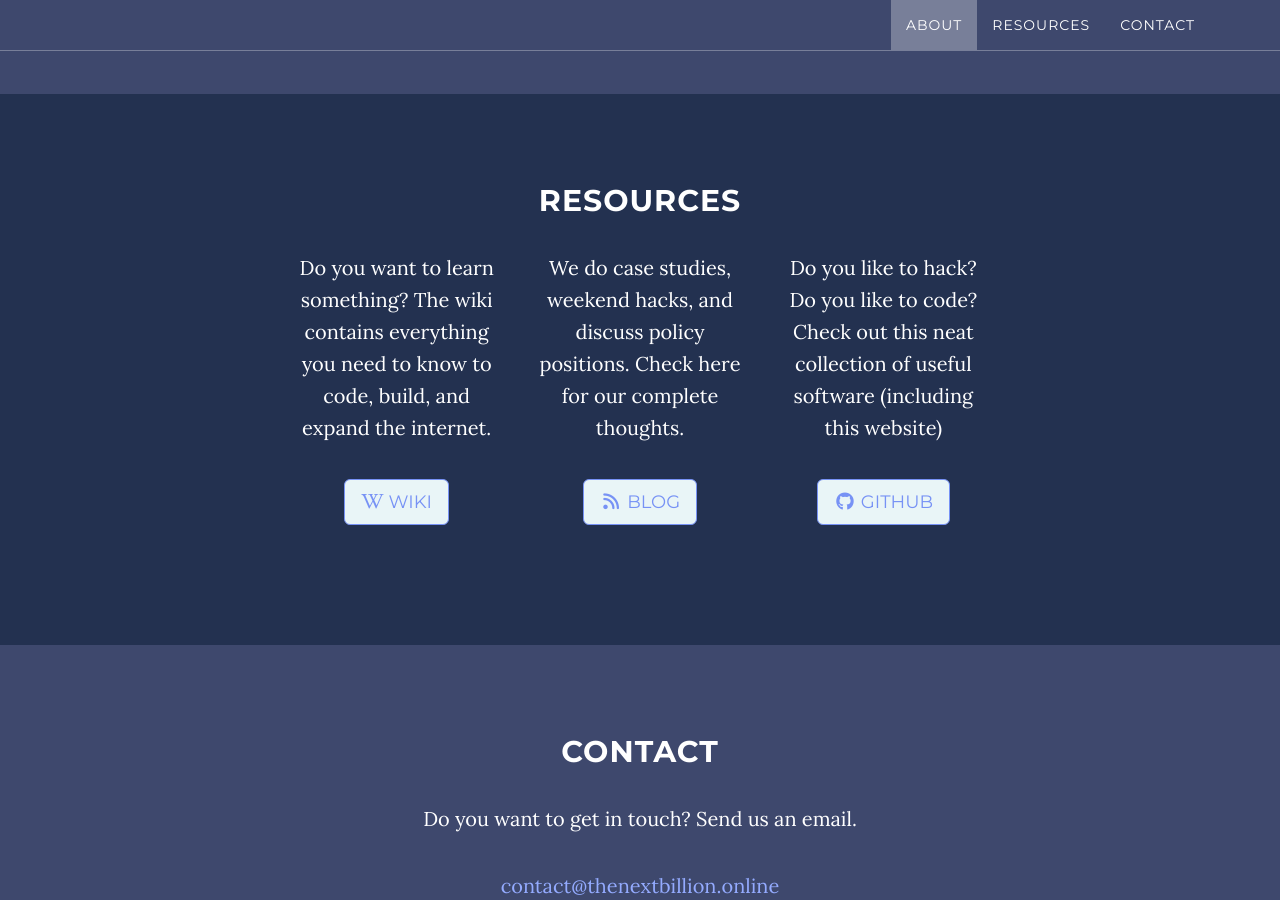
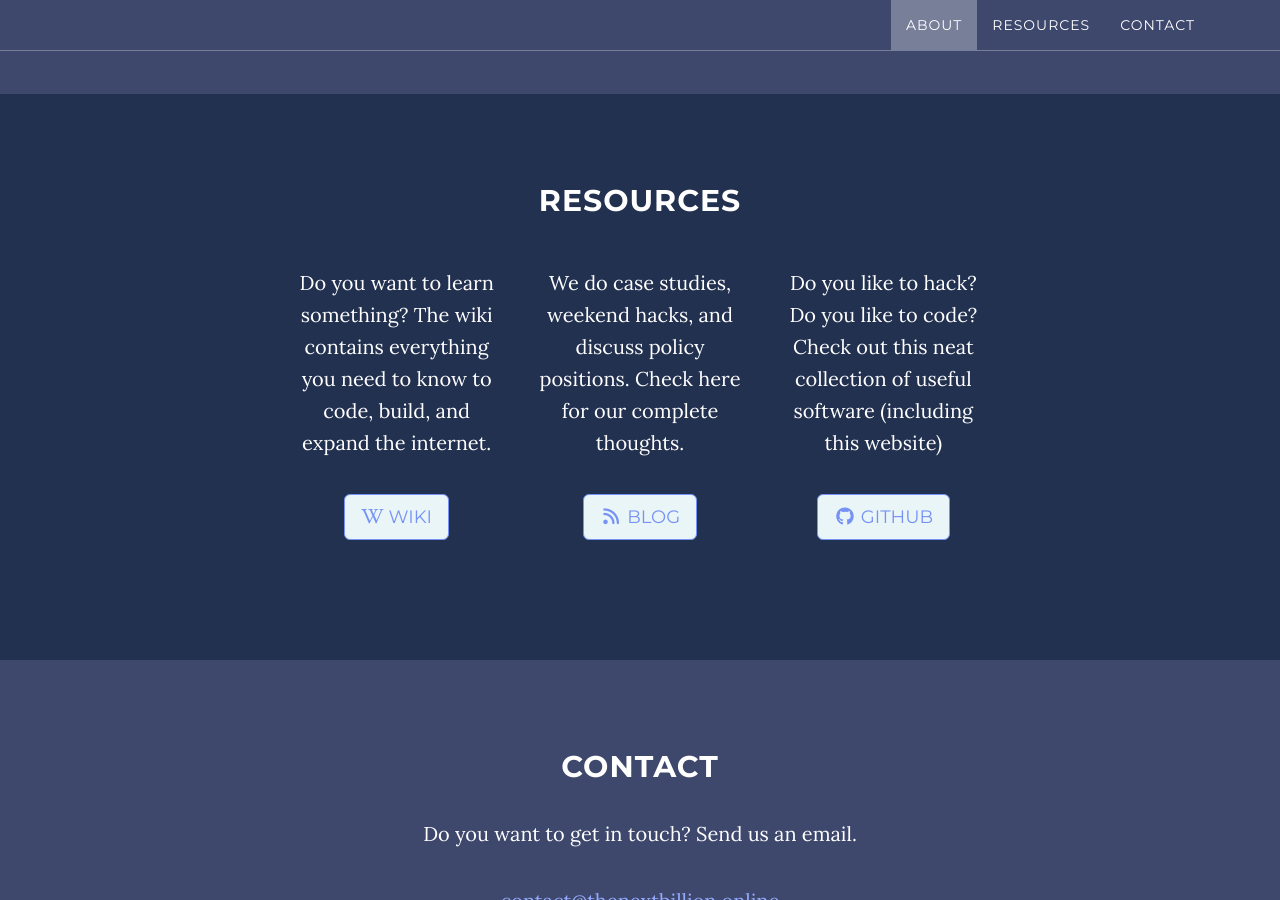
Before and after one commit to thenextbilliononline/thenextbillion.online, a Jekyll site: the page built from index.html, in a window 1280 px wide and 900 px high, scrolled down 1550 px. Built offline with Jekyll 4.4.1, drawn with Linux system fonts in a browser that asks for light colours; nearby versions of some CDN libraries.

Commit message:
add some margin for mobile

```diff
--- a/_includes/css/main.css
+++ b/_includes/css/main.css
@@ -54,3 +54,7 @@ a:hover {
 .mini-resource-section-button {
   margin-bottom: 30px;
 }
+
+.resource-mini-section {
+  margin-top: 15px;
+}
--- a/_includes/resources.html
+++ b/_includes/resources.html
@@ -4,19 +4,19 @@
             <div class="container">
                 <div class="col-lg-8 col-lg-offset-2">
                     <h2>Resources</h2>
-                    <div class="col-sm-4 col-sm-offset-0">
+                    <div class="col-sm-4 col-sm-offset-0 resource-mini-section">
                       <div class="resource-copy">
                         <p>Do you want to learn something? The wiki contains everything you need to know to code, build, and expand the internet.</p>
                       </div>
                       <a href="https://github.com/thenextbilliononline/thenextbillion.online/wiki" class="btn btn-default btn-lg mini-resource-section-button"><i class="fa fa-wikipedia-w fa-fw"></i> <span class="network-name">Wiki</span></a>
                     </div>
-                    <div class="col-sm-4 col-sm-offset-0">
+                    <div class="col-sm-4 col-sm-offset-0 resource-mini-section">
                       <div class="resource-copy">
                         <p>We do case studies, weekend hacks, and discuss policy positions. Check here for our complete thoughts.</p>
                       </div>
                       <a href="/blog/" class="btn btn-default btn-lg mini-resource-section-button"><i class="fa fa-rss fa-fw"></i> <span class="network-name">Blog</span></a>
                     </div>
-                    <div class="col-sm-4 col-sm-offset-0">
+                    <div class="col-sm-4 col-sm-offset-0 resource-mini-section">
                       <div class="resource-copy">
                         <p>Do you like to hack? Do you like to code? Check out this neat collection of useful software (including this website)</p>
                       </div>
```
